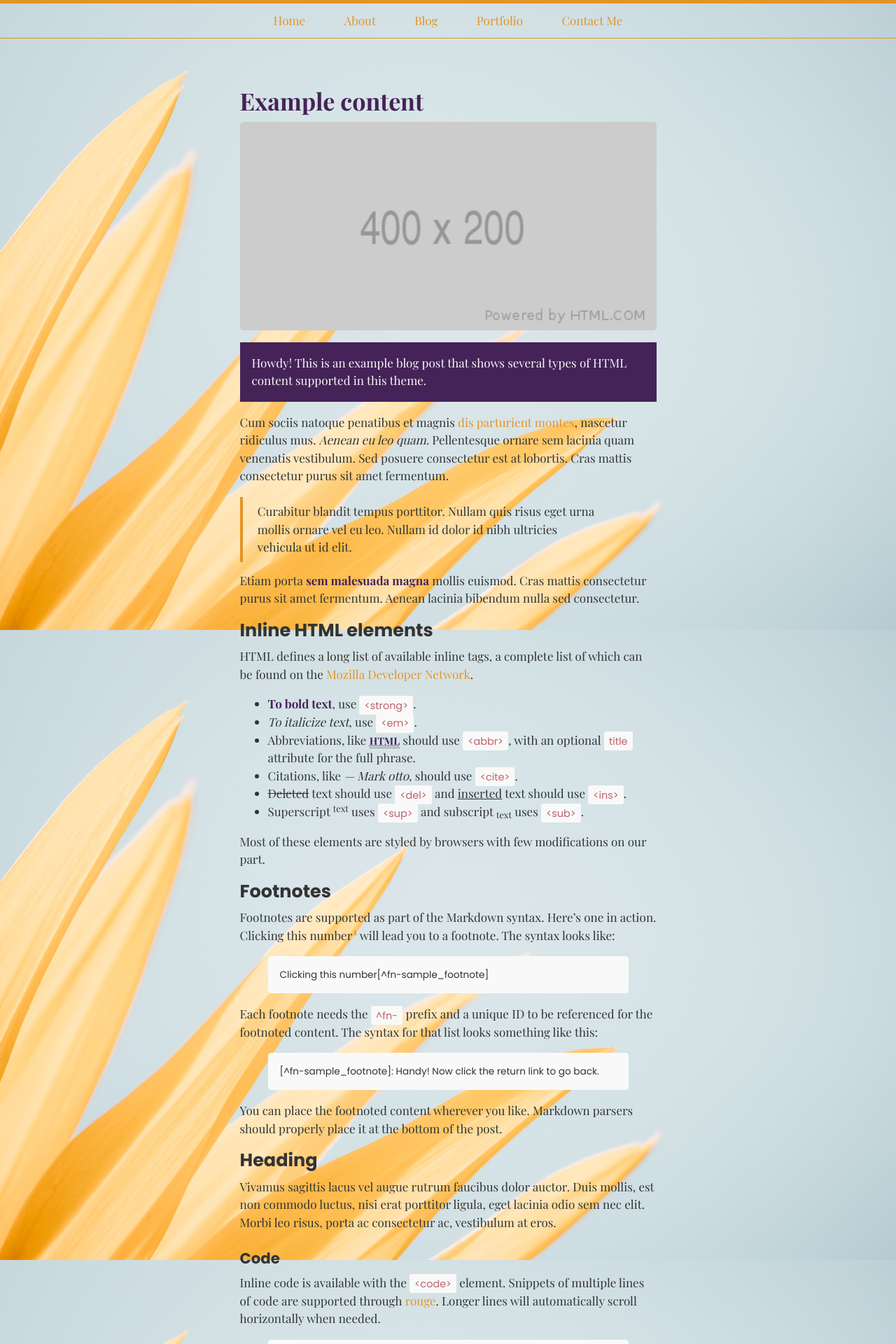
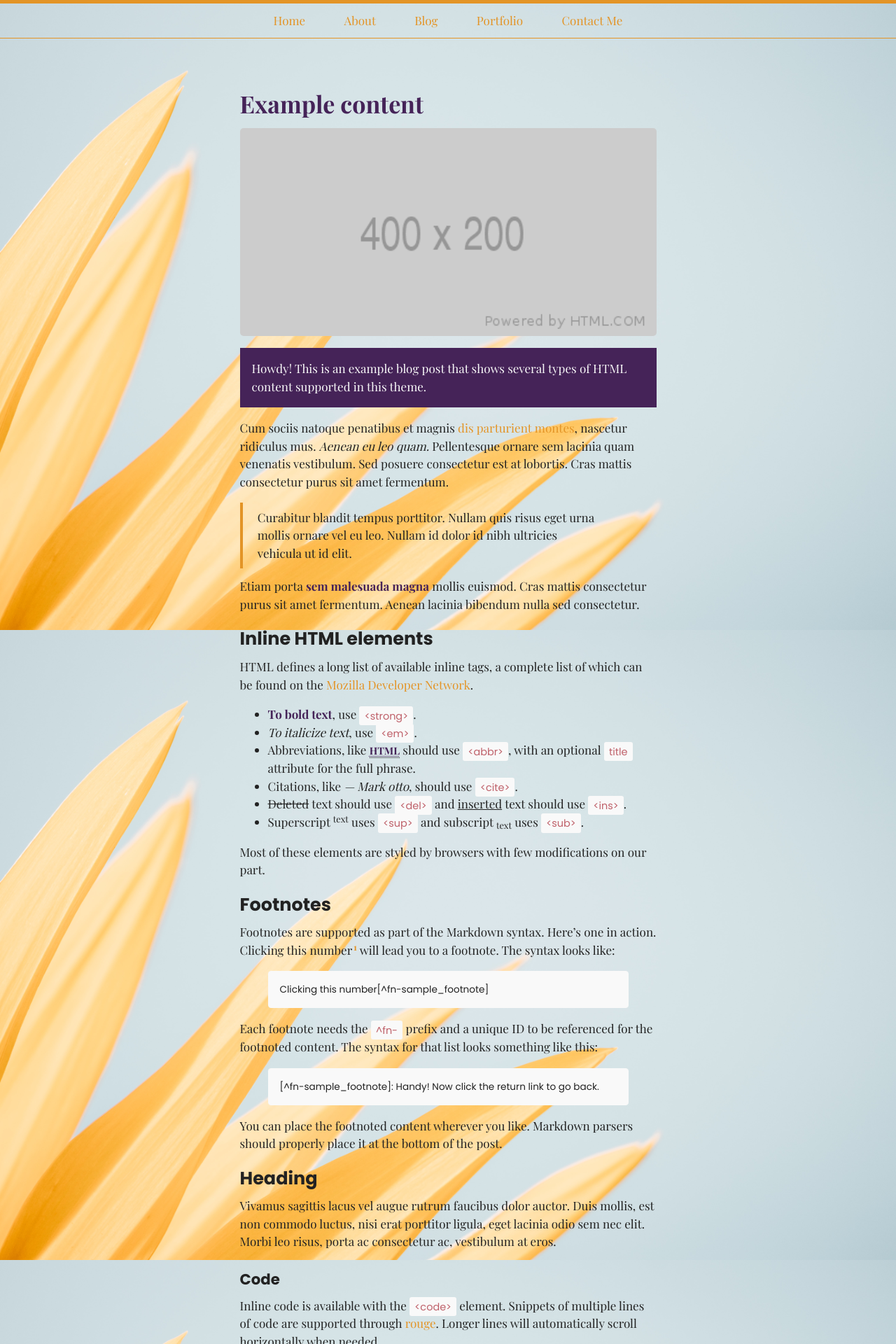
Before and after one commit to charadh/charadh.github.io, a Jekyll site: the page built from assets/2020-07-20-example-content.md, in a window 1280 px wide. Shown: the top 1920 px of the page at 70% size. Built offline with Jekyll 4.4.1, drawn with Linux system fonts in a browser that asks for light colours; some web fonts are replaced.

Commit message:
font color

```diff
--- a/_sass/base/_typography.scss
+++ b/_sass/base/_typography.scss
@@ -5,7 +5,7 @@
 
 h1, h2, h3, h4, h5, h6 {
   margin-bottom: .5rem;
-  line-height: 1.25;
+  line-height: 1.5;
   text-rendering: optimizeLegibility;
 }
 
@@ -67,14 +67,14 @@
 
   &[title] {
     cursor: help;
-    border-bottom: 1px dotted #333333;
+    border-bottom: 1px dotted #222222;
   }
 }
 
 blockquote {
   padding: .5rem 1rem;
   margin: .8rem 0;
-  color: #333333;
+  color: #222222;
   border-left: .25rem solid #E39426;
 
   p:last-child {
--- a/_sass/utilities/_variables.scss
+++ b/_sass/utilities/_variables.scss
@@ -11,7 +11,7 @@
 $code-font-stack: 'Poppins', monospace;
 
 // Body
-$body-text-color: #333333;
+$body-text-color: #222222;
 $body-background-color: #ffffff;
 $body-top-border-color: #E39426;
 $body-top-border-width: 5px;
@@ -33,7 +33,7 @@
 
 // Blog post headings and page titles
 $post-title-color: #452358;
-$post-date-color: #333333;
+$post-date-color: #222222;
 
 // Message box
 $message-color: #f9f9f9;
```
